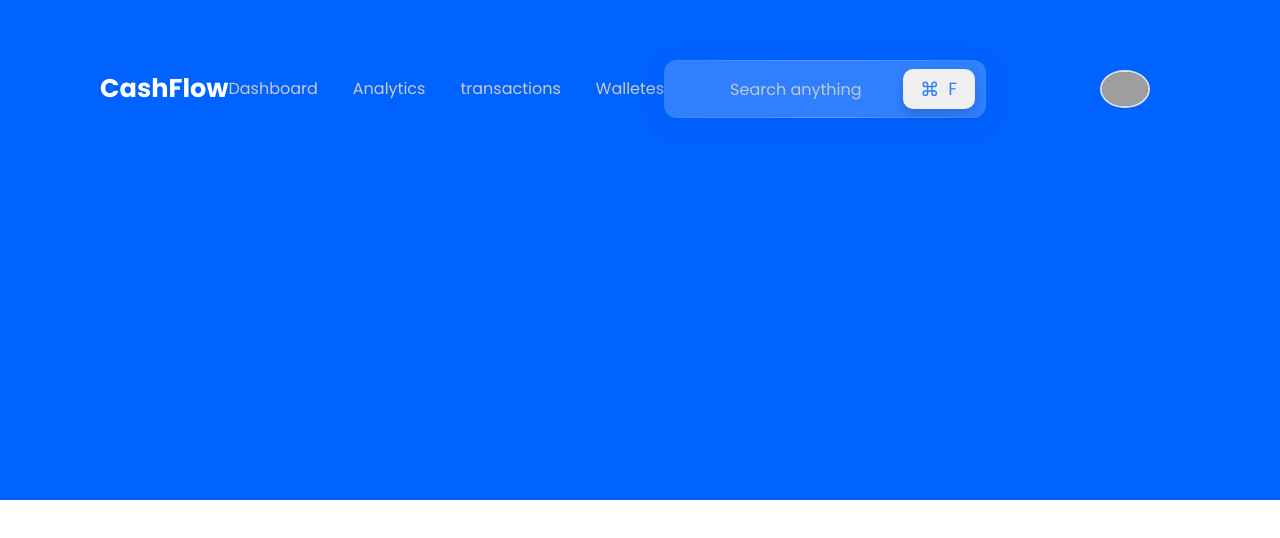
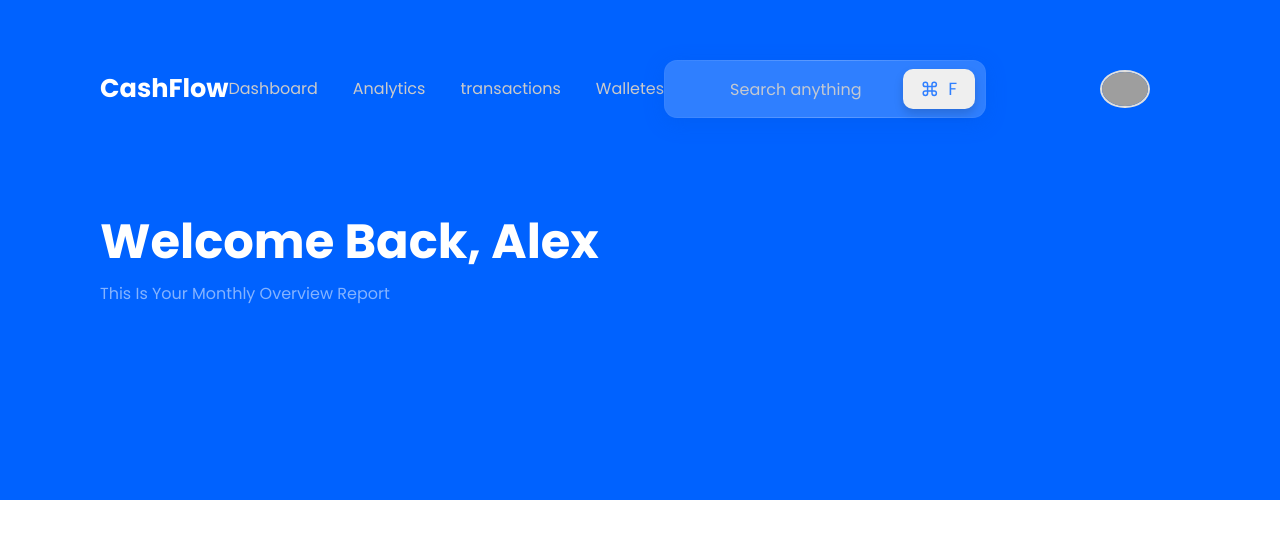
Before and after one commit to UndeadMe/react-dashboard, a React (Vite) app: page / in a window 1280 px wide. Shown: the top 538 px of the page. Built offline with nearby package versions, Linux system fonts and the light colour scheme; grey boxes are pictures that could not be loaded; some icons are missing.

Commit message:
added Menu Containier only header titles

```diff
--- a/src/pages/Root.jsx
+++ b/src/pages/Root.jsx
@@ -10,6 +10,13 @@ export default function Root() {
             <Container>
                 <header>
                     <NavigationBar />
+
+                    <div className={styles["menu-container"]}>
+                        <div>
+                            <h1 className={styles["welcome-title"]}>Welcome Back, Alex</h1>
+                            <h6>this is your monthly overview report</h6>
+                        </div>
+                    </div>
                 </header>
             </Container>
         </header>
--- a/src/pages/Root.module.css
+++ b/src/pages/Root.module.css
@@ -6,3 +6,22 @@
     justify-content: center;
     display: flex;
 }
+
+.welcome-title {
+    font-size: 3rem;
+    font-weight: bold;
+    color: #ffffff;
+}
+
+.menu-container {
+    margin-top: 100px;
+    display: flex;
+    align-items: center;
+    justify-content: space-between;
+}
+
+.welcome-title ~ h6 {
+    color: #84b3ff;
+    margin-top: 20px;
+    text-transform: capitalize;
+}
```
